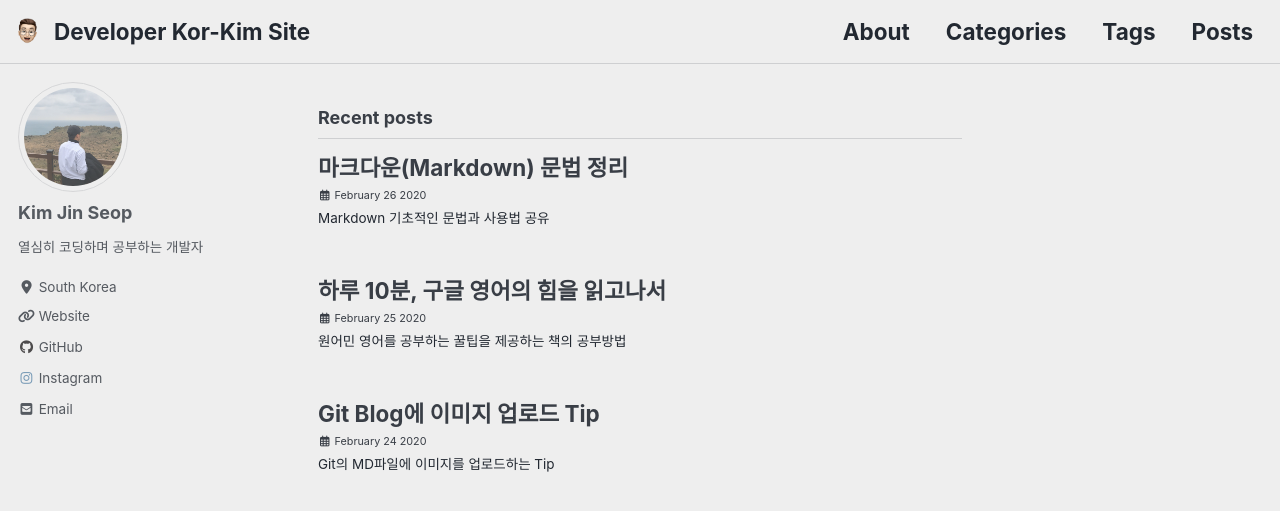
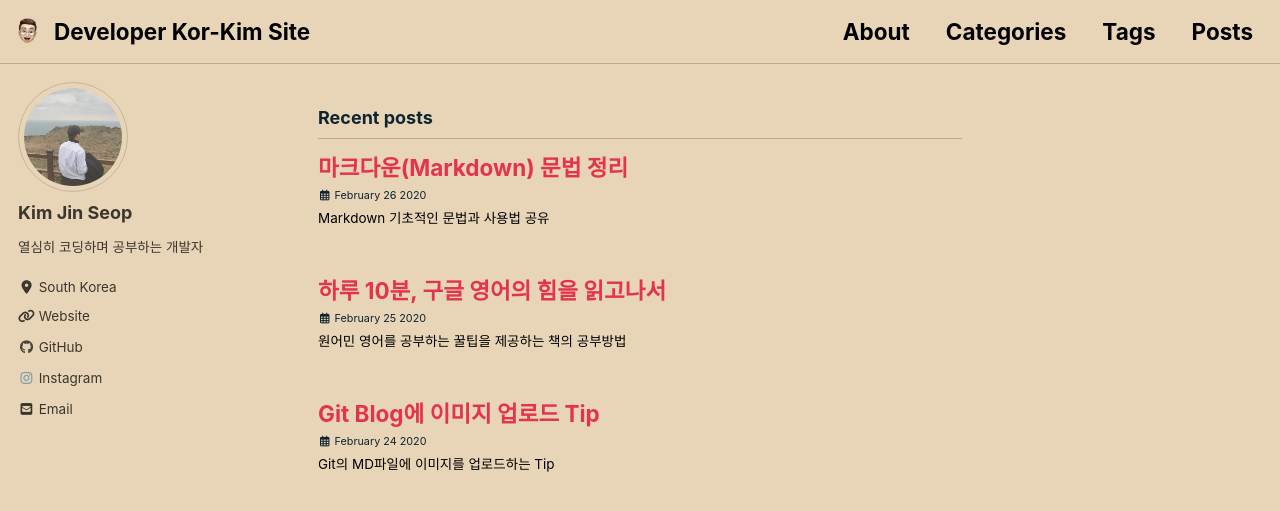
Before and after one commit to kim-jin-seop/kim-jin-seop.github.io, a Jekyll site: the page built from index.html, in a window 1280 px wide and 900 px high. Shown: the top 511 px of the window. Built offline with Jekyll 4.4.1, drawn with Linux system fonts in a browser that asks for light colours; cached includes are drawn as plain includes; nearby versions of some CDN libraries; the list of posts is cut into pages by our own code.

Commit message:
테마 옵션 변경

```diff
--- a/_config.yml
+++ b/_config.yml
@@ -12,7 +12,7 @@
 
 # theme                  : "minimal-mistakes-jekyll"
 # remote_theme           : "mmistakes/minimal-mistakes"
-minimal_mistakes_skin    : "air" # "air", "aqua", "contrast", "dark", "dirt", "neon", "mint", "plum", "sunrise"
+minimal_mistakes_skin    : "sunrise" # "air", "aqua", "contrast", "dark", "dirt", "neon", "mint", "plum", "sunrise"
 
 # Site Settings
 locale                   : "en-US"
```
